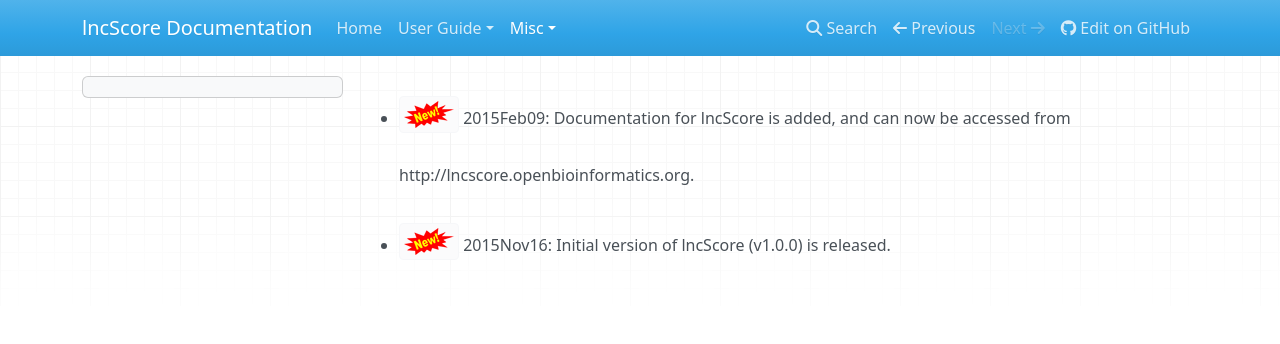
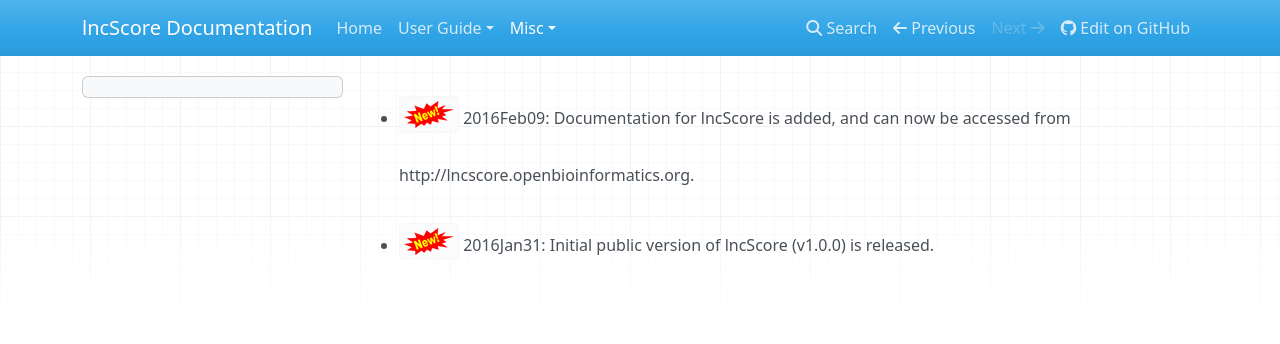
Before and after one commit to WGLab/lncScore, an MkDocs documentation site: the page built from docs/misc/whatsnew.md, in a window 1280 px wide. Shown: the top 344 px of the page. Built offline with MkDocs 1.6.1, drawn with Linux system fonts in a browser that asks for light colours; nearby versions of some CDN libraries; old or Windows-style settings are respelled for this version of MkDocs.

Commit message:
Update whatsnew.md

```diff
--- a/docs/misc/whatsnew.md
+++ b/docs/misc/whatsnew.md
@@ -1,3 +1,3 @@
-* ![new](../img/new.png) 2015Feb09: Documentation for lncScore is added, and can now be accessed from http://lncscore.openbioinformatics.org.
+* ![new](../img/new.png) 2016Feb09: Documentation for lncScore is added, and can now be accessed from http://lncscore.openbioinformatics.org.
 
-* ![new](../img/new.png) 2015Nov16: Initial version of lncScore (v1.0.0) is released.
+* ![new](../img/new.png) 2016Jan31: Initial public version of lncScore (v1.0.0) is released.
```
